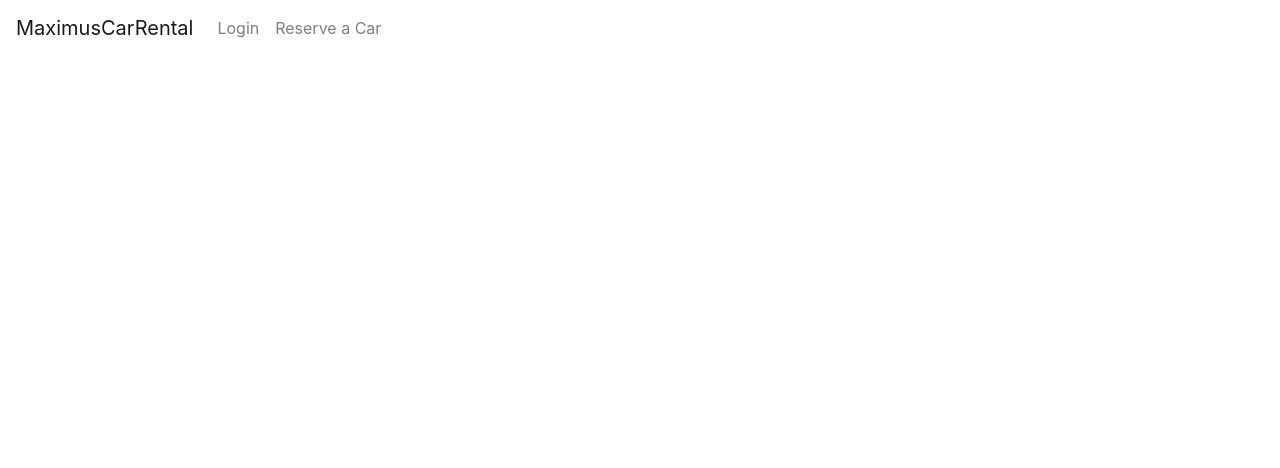
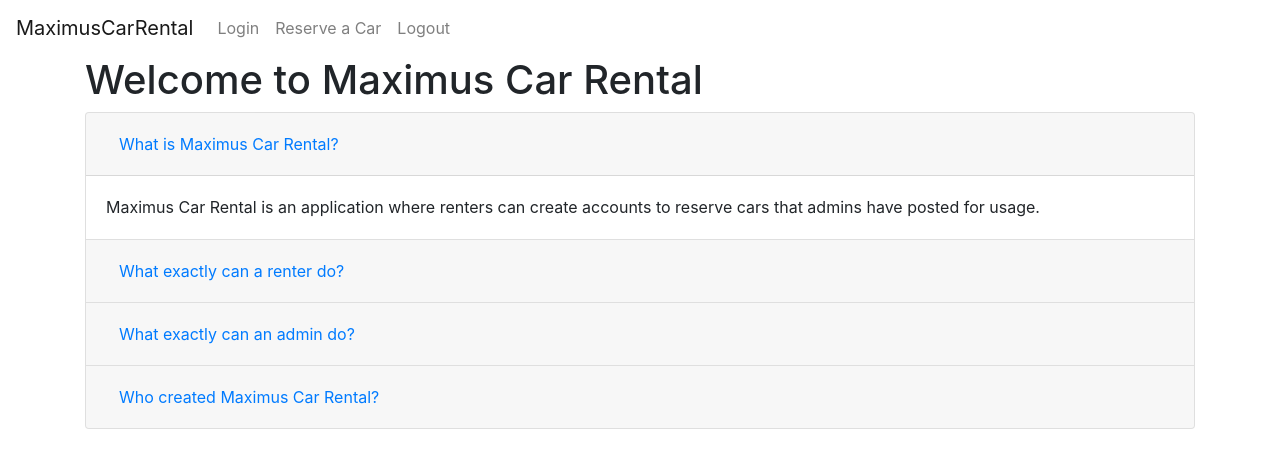
Before and after one commit to javatures/MaximusCarRental, a React (Create React App) app in the folder rental-react/: page / in a window 1280 px wide. Shown: the top 468 px of the page. Built offline with nearby package versions, Linux system fonts and the light colour scheme.

Commit message:
Added landing page and logout page

```diff
--- a/rental-react/src/App.tsx
+++ b/rental-react/src/App.tsx
@@ -8,6 +8,8 @@ import AdminDashboard from './components/AdminDashboard';
 import NewCarForm from './components/NewCarForm';
 import CurrentUser from './components/CurrentUser';
 import NavbarComp from './components/NavbarComp';
+import LandingPage from './components/LandingPage';
+import Logout from './components/Logout';
 
 function App() {
   const [isCurrentUserAdmin, setIsCurrentUserAdmin] = useState(CurrentUser.isAdmin());
@@ -43,6 +45,12 @@ function App() {
           <Route path="/newCar">
             <NewCarForm />
           </Route>
+          <Route path="/logout">
+            <Logout adminStatusChanged={adminStatusChanged} />
+          </Route>
+          <Route path="/">
+            <LandingPage />
+          </Route>
         </Switch>
       </div>
     </div>
--- a/rental-react/src/components/CurrentUser.tsx
+++ b/rental-react/src/components/CurrentUser.tsx
@@ -24,10 +24,15 @@ var CurrentUser = (function () {
         return user.admin;
     };
 
+    var logout = function () {
+        user = {id: 0, username: "", password: "", fname: "", lname: "", email: "", phoneString: "", admin: false};
+    };
+
     return {
         getUser: getUser,
         setUser: setUser,
-        isAdmin: isAdmin
+        isAdmin: isAdmin,
+        logout: logout
     }
 
 })();
--- /dev/null
+++ b/rental-react/src/components/LandingPage.tsx
@@ -0,0 +1,78 @@
+import { FC } from 'react';
+import { Container, Button, Accordion, Card } from 'react-bootstrap';
+import { useHistory } from 'react-router';
+
+const LandingPage: FC<{}> = (): JSX.Element => {
+    let history = useHistory();
+
+    return (
+        <Container>
+            <h1>Welcome to Maximus Car Rental</h1>
+            <Accordion defaultActiveKey="0">
+                <Card>
+                    <Card.Header>
+                        <Accordion.Toggle as={Button} variant="link" eventKey="0">
+                            What is Maximus Car Rental?
+                        </Accordion.Toggle>
+                    </Card.Header>
+                    <Accordion.Collapse eventKey="0">
+                        <Card.Body>
+                            Maximus Car Rental is an application where renters can create accounts to reserve cars that admins have posted for usage.
+                        </Card.Body>
+                    </Accordion.Collapse>
+                </Card>
+                <Card>
+                    <Card.Header>
+                        <Accordion.Toggle as={Button} variant="link" eventKey="1">
+                            What exactly can a renter do?
+                        </Accordion.Toggle>
+                    </Card.Header>
+                    <Accordion.Collapse eventKey="1">
+                        <Card.Body>
+                            <ul>
+                                <li>Create accounts</li>
+                                <li>Login to those accounts</li>
+                                <li>Make a reservation for a car for a period of time</li>
+                                <li>Logout</li>
+                            </ul>
+                        </Card.Body>
+                    </Accordion.Collapse>
+                </Card>
+                <Card>
+                    <Card.Header>
+                        <Accordion.Toggle as={Button} variant="link" eventKey="2">
+                            What exactly can an admin do?
+                        </Accordion.Toggle>
+                    </Card.Header>
+                    <Accordion.Collapse eventKey="2">
+                        <Card.Body>
+                            <ul>
+                                <li>Create accounts</li>
+                                <li>Login to those accounts</li>
+                                <li>Add new cars to the rental service</li>
+                                <li>View all created accounts</li>
+                                <li>View all cars for rent</li>
+                                <li>Logout</li>
+                            </ul>
+                        </Card.Body>
+                    </Accordion.Collapse>
+                </Card>
+                <Card>
+                    <Card.Header>
+                        <Accordion.Toggle as={Button} variant="link" eventKey="3">
+                            Who created Maximus Car Rental?
+                        </Accordion.Toggle>
+                    </Card.Header>
+                    <Accordion.Collapse eventKey="3">
+                        <Card.Body>
+                            Max Lee: <a href="https://github.com/MaxL-Rev">Github link</a><br />
+                        </Card.Body>
+                    </Accordion.Collapse>
+                </Card>
+            </Accordion>
+
+        </Container>
+    )
+}
+
+export default LandingPage;
--- /dev/null
+++ b/rental-react/src/components/Logout.tsx
@@ -0,0 +1,19 @@
+import { FC } from 'react';
+import { Container, Button } from 'react-bootstrap';
+import { useHistory } from 'react-router';
+import CurrentUser from './CurrentUser';
+
+const Logout: FC<{ adminStatusChanged: Function}> = (props): JSX.Element => {
+    let history = useHistory();
+    props.adminStatusChanged(false);
+    CurrentUser.logout();
+
+    return (
+        <Container>
+            <h1>Logged Out</h1>
+            <Button onClick={(e) => history.push("/login")}>Go Log Back In</Button>
+        </Container>
+    )
+}
+
+export default Logout;
--- a/rental-react/src/components/NavbarComp.tsx
+++ b/rental-react/src/components/NavbarComp.tsx
@@ -20,6 +20,9 @@ const NavbarComp: FC<{isAdmin: boolean}> = (props): JSX.Element => {
                         <Nav.Link as={Link} to="/adminDashboard">Admin Dashboard</Nav.Link>
                     </NavItem>
                 }
+                <NavItem>
+                  <Nav.Link as={Link} to="/logout">Logout</Nav.Link>
+                </NavItem>
               </Nav>
           </Navbar.Collapse>
         </Navbar>
```
